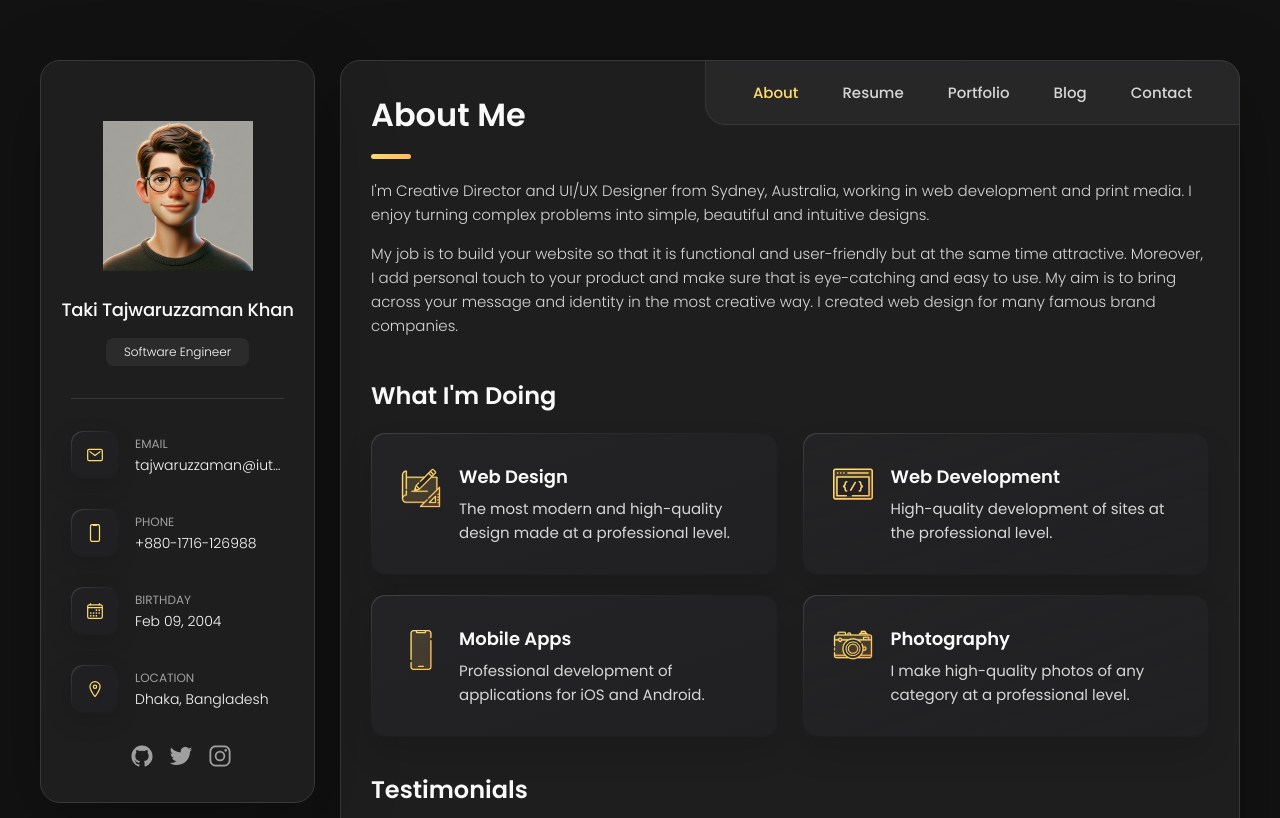
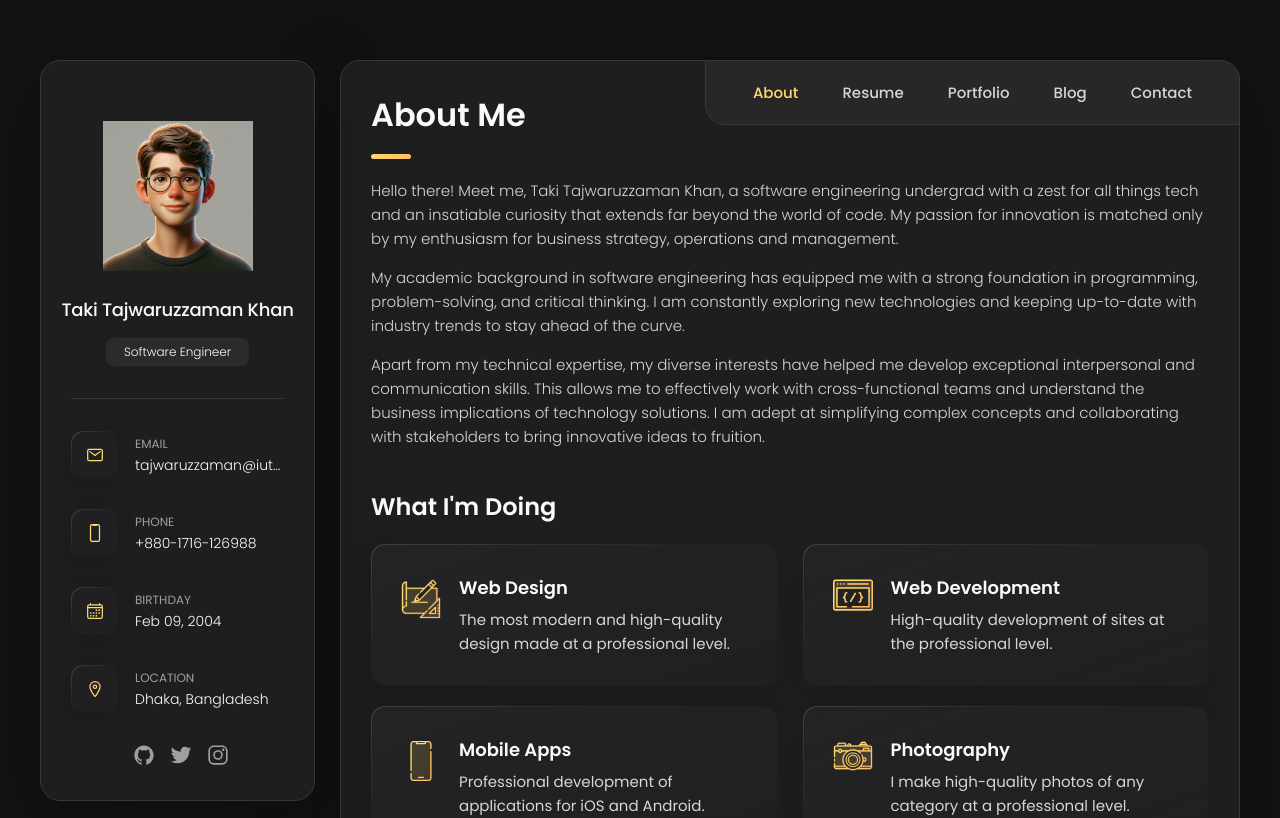
Before and after one commit to takitajwar17/personal-dev-portfolio, a plain HTML site: page index.html in a window 1280 px wide. Shown: the top 818 px of the page. Drawn offline with nearby package versions, Linux system fonts and the light colour scheme.

Commit message:
text changes

```diff
--- a/assets/css/style.css
+++ b/assets/css/style.css
@@ -440,7 +440,7 @@ main {
 
 .social-item .social-link {
   color: var(--light-gray-70);
-  font-size: 24px;
+  font-size: 22px;
 }
 
 
--- a/index.html
+++ b/index.html
@@ -209,17 +209,13 @@
 
         <section class="about-text">
           <p>
-            I'm Creative Director and UI/UX Designer from Sydney, Australia, working in web development and print media.
-            I enjoy
-            turning complex problems into simple, beautiful and intuitive designs.
+            Hello there! Meet me, Taki Tajwaruzzaman Khan, a software engineering undergrad with a zest for all things tech and an insatiable curiosity that extends far beyond the world of code. My passion for innovation is matched only by my enthusiasm for business strategy, operations and management.
           </p>
-
           <p>
-            My job is to build your website so that it is functional and user-friendly but at the same time attractive.
-            Moreover, I
-            add personal touch to your product and make sure that is eye-catching and easy to use. My aim is to bring
-            across your
-            message and identity in the most creative way. I created web design for many famous brand companies.
+            My academic background in software engineering has equipped me with a strong foundation in programming, problem-solving, and critical thinking. I am constantly exploring new technologies and keeping up-to-date with industry trends to stay ahead of the curve.
+          </p>
+          <p>
+            Apart from my technical expertise, my diverse interests have helped me develop exceptional interpersonal and communication skills. This allows me to effectively work with cross-functional teams and understand the business implications of technology solutions. I am adept at simplifying complex concepts and collaborating with stakeholders to bring innovative ideas to fruition.
           </p>
         </section>
 
@@ -305,7 +301,7 @@
 
 
         <!--
-          - testimonials
+          - Skills
         -->
 
         <section class="testimonials">
```
